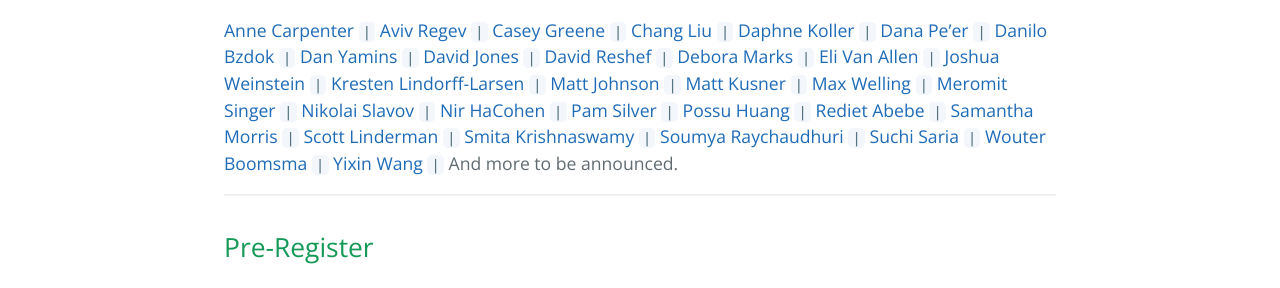
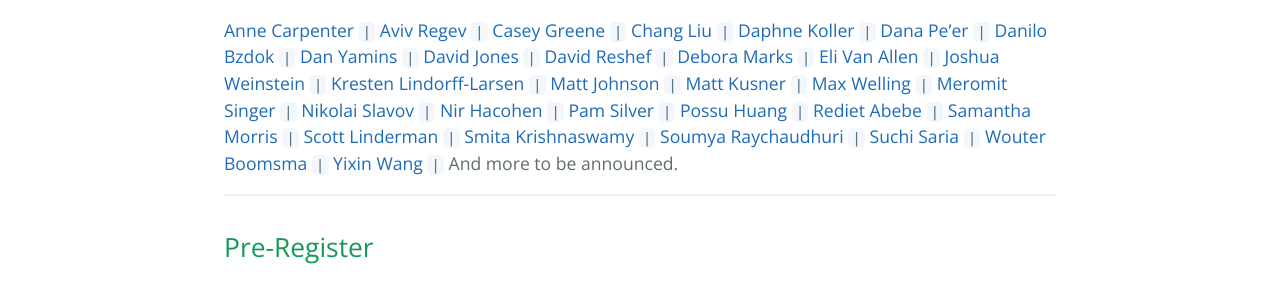
Before and after one commit to lmrl-bio/lmrl-bio.github.io, a Jekyll site: the page built from index.md, in a window 1280 px wide. Shown: the part 753-1041 px from the top of the page. Built offline with Jekyll 4.4.1, drawn with Linux system fonts in a browser that asks for light colours; comment, search, counter and statistics services are not loaded; our own code applies the rules of GitHub Pages for plain Markdown files.

```diff
--- a/index.md
+++ b/index.md
@@ -27,7 +27,7 @@ LRML at NeurIPS will begin at 9:00am on Friday, December 13th, at the Vancouver
 [Max Welling](https://staff.fnwi.uva.nl/m.welling/) `|`
 [Meromit Singer](https://www.singerlab.website/) `|`
 [Nikolai Slavov](https://coe.northeastern.edu/people/slavov-nikolai/) `|`
-[Nir HaCohen](https://www.massgeneral.org/cancerresearch/research/researchlab.aspx?id=1644) `|`
+[Nir Hacohen](https://www.massgeneral.org/cancerresearch/research/researchlab.aspx?id=1644) `|`
 [Pam Silver](https://silver.med.harvard.edu/) `|`
 [Possu Huang](http://www.proteindesign.org/) `|`
 [Rediet Abebe](https://www.cs.cornell.edu/~red/) `|`
```
